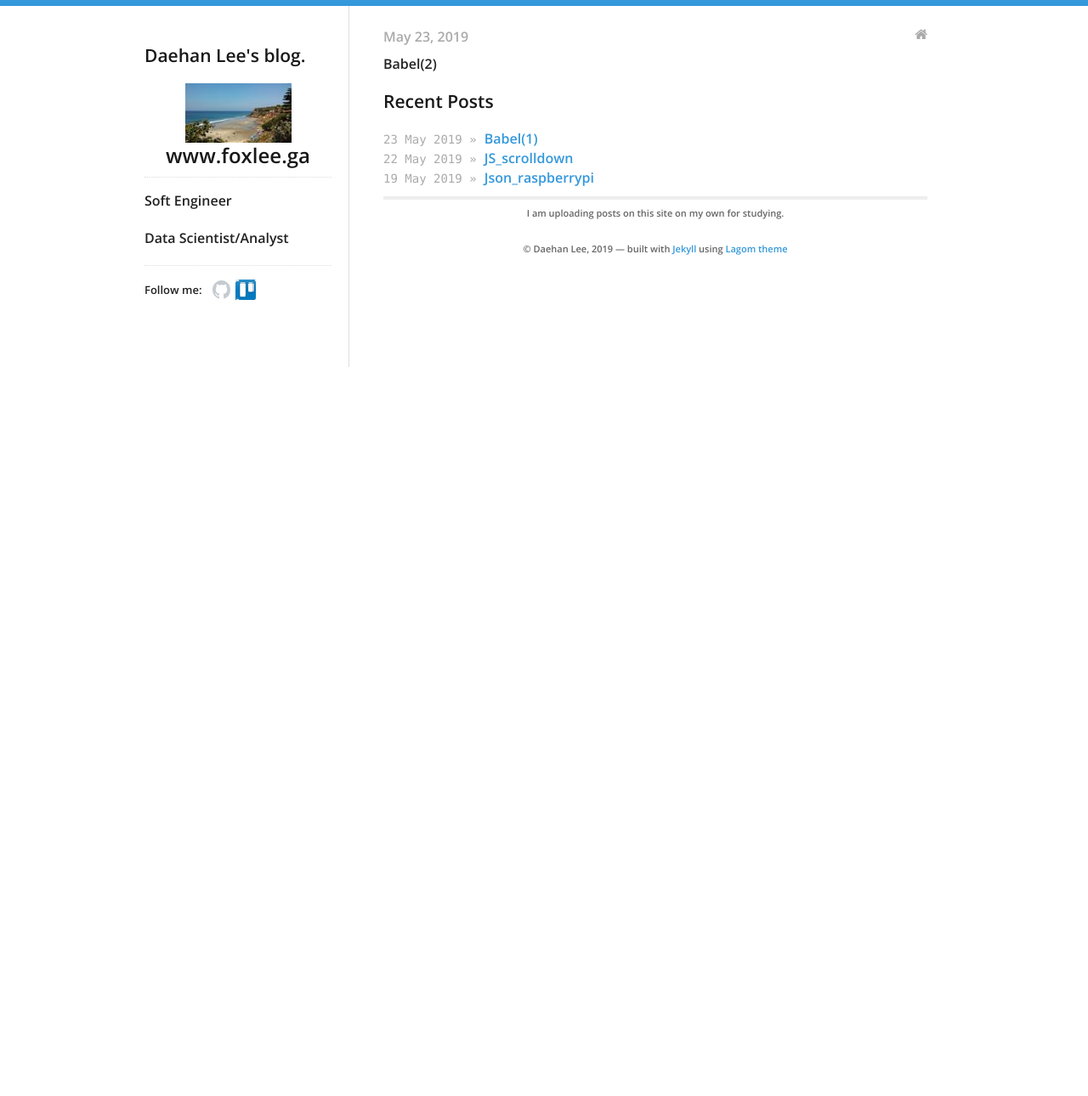
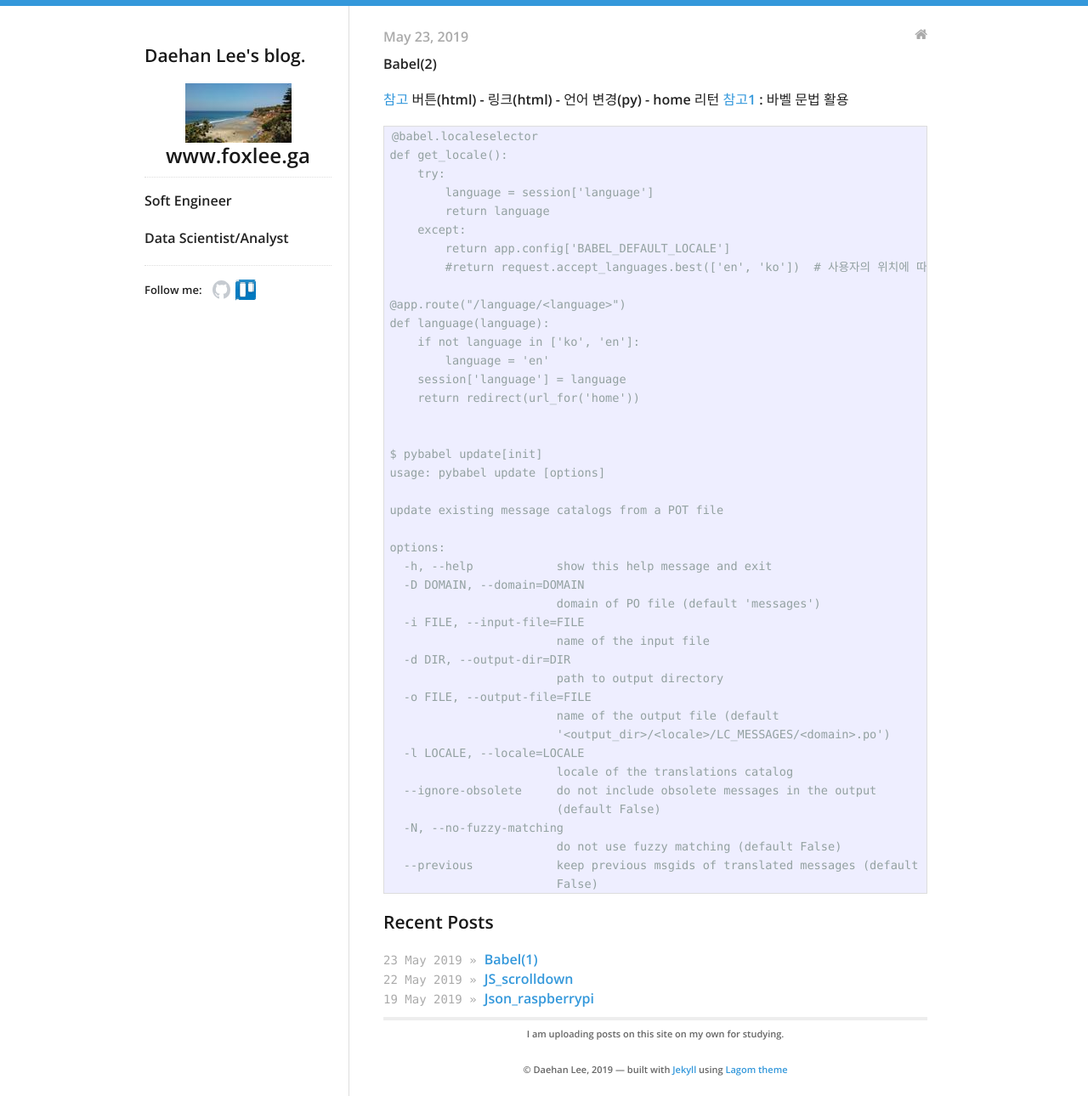
Before and after one commit to daehan0226/Study, a Jekyll site: the page built from _posts/2019-05-23-Babel(2).md, in a window 1280 px wide. Shown: the whole page at 85% size. Built offline with Jekyll 4.4.1, drawn with Linux system fonts in a browser that asks for light colours; before the commit the page ends 907 px from its top, so only the background shows below that.

Commit message:
Update 2019-05-23-Babel(2).md

```diff
--- a/_posts/2019-05-23-Babel(2).md
+++ b/_posts/2019-05-23-Babel(2).md
@@ -5,3 +5,53 @@ categories:
 - blog
 ---
 Babel(2)
+
+[참고] 버튼(html) - 링크(html) - 언어 변경(py) - home 리턴
+[참고1] : 바벨 문법 활용
+
+    @babel.localeselector
+    def get_locale():
+        try:
+            language = session['language']
+            return language
+        except:
+            return app.config['BABEL_DEFAULT_LOCALE']
+            #return request.accept_languages.best(['en', 'ko'])  # 사용자의 위치에 따라 언어 바뀜(best, 가능한 옵션중(나의 경우. 영어, 한국어)
+
+    @app.route("/language/<language>")
+    def language(language):
+        if not language in ['ko', 'en']:
+            language = 'en'
+        session['language'] = language
+        return redirect(url_for('home'))
+
+
+    $ pybabel update[init]
+    usage: pybabel update [options]
+
+    update existing message catalogs from a POT file
+
+    options:
+      -h, --help            show this help message and exit
+      -D DOMAIN, --domain=DOMAIN
+                            domain of PO file (default 'messages')
+      -i FILE, --input-file=FILE
+                            name of the input file
+      -d DIR, --output-dir=DIR
+                            path to output directory
+      -o FILE, --output-file=FILE
+                            name of the output file (default
+                            '<output_dir>/<locale>/LC_MESSAGES/<domain>.po')
+      -l LOCALE, --locale=LOCALE
+                            locale of the translations catalog
+      --ignore-obsolete     do not include obsolete messages in the output
+                            (default False)
+      -N, --no-fuzzy-matching
+                            do not use fuzzy matching (default False)
+      --previous            keep previous msgids of translated messages (default
+                            False)
+
+
+
+[참고]: https://stackoverflow.com/questions/42393831/how-can-i-choose-the-language-using-flask-babel
+[참고1]: http://babel.pocoo.org/en/latest/cmdline.html#extract
```
